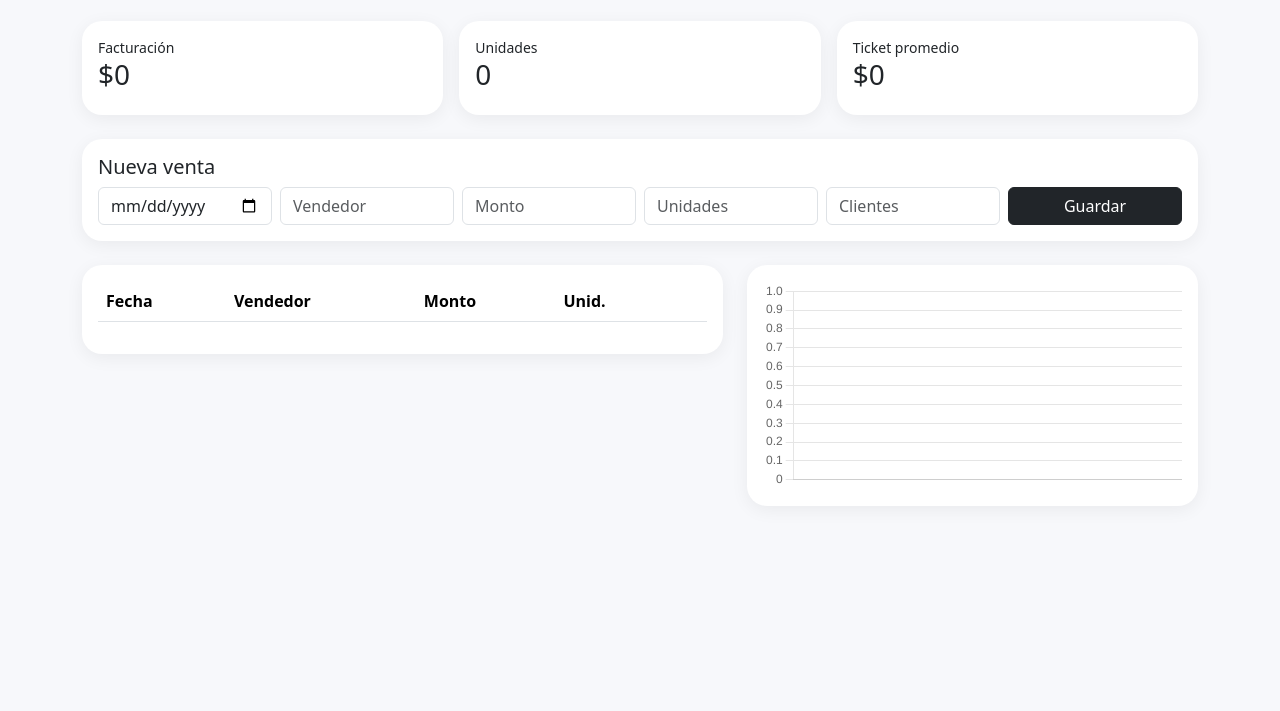
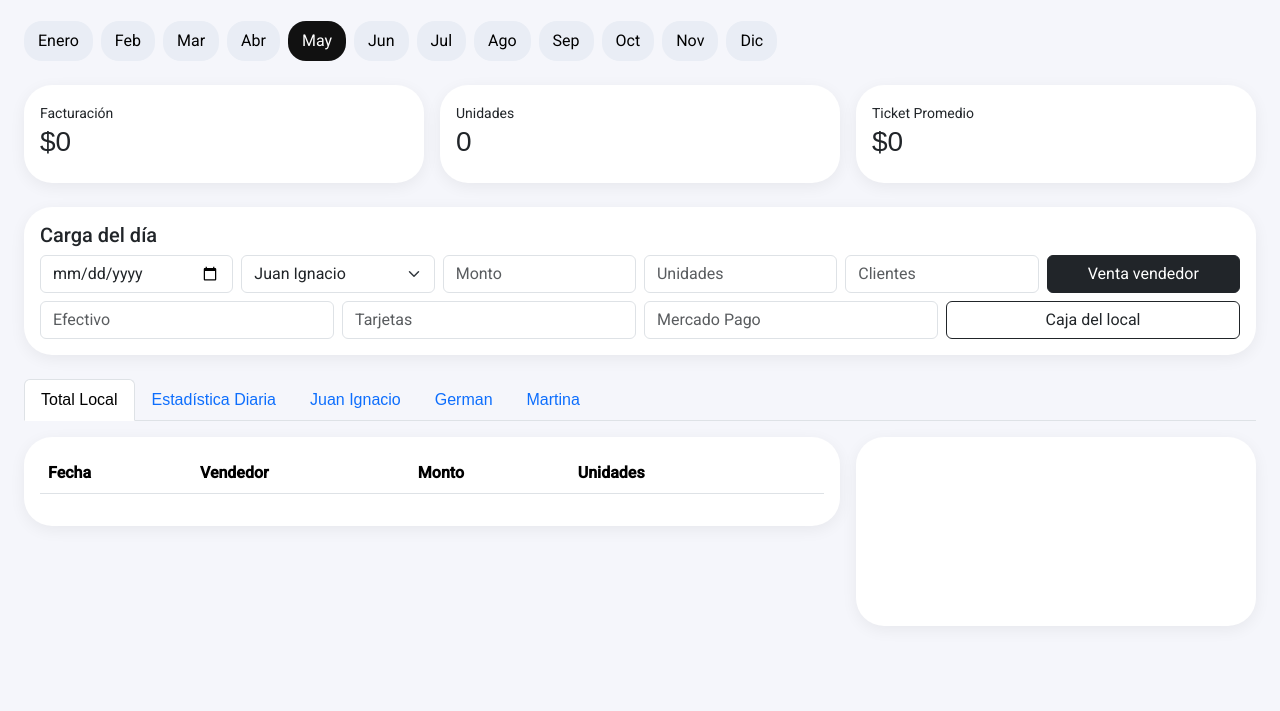
Before and after one commit to motolosgalle/control-ventas-omnni, a plain HTML site: page index.html in a window 1280 px wide. Shown: the part 89-800 px from the top of the page. Drawn offline with nearby package versions, Linux system fonts and the light colour scheme; a web font is replaced by a local one.

Commit message:
Update index.html

```diff
--- a/index.html
+++ b/index.html
@@ -1,147 +1,180 @@
 <!DOCTYPE html>
 <html lang="es">
 <head>
-  <meta charset="UTF-8" />
-  <meta name="viewport" content="width=device-width, initial-scale=1.0" />
-  <title>Omni Sales Manager</title>
+<meta charset="UTF-8">
+<meta name="viewport" content="width=device-width, initial-scale=1.0">
+<title>Omni Sales Manager M3</title>
+<link href="https://fonts.googleapis.com/css2?family=Google+Sans:wght@400;500;700&family=Roboto:wght@400;500&display=swap" rel="stylesheet">
 <link href="https://cdn.jsdelivr.net/npm/bootstrap@5.3.3/dist/css/bootstrap.min.css" rel="stylesheet">
 <script src="https://cdn.jsdelivr.net/npm/chart.js"></script>
 <style>
-    body { background:#f7f8fb; }
-    .card-soft { border:none; border-radius:20px; box-shadow:0 4px 18px rgba(0,0,0,.06); }
-    .local-btn.active { font-weight:700; }
-    canvas { max-height:300px; }
+:root{--aldrey:#f57c00;--gallegos:#0288d1;}
+body{font-family:Roboto,sans-serif;background:#f5f6fb}
+h1,h2,h3,.nav-link{font-family:'Google Sans',sans-serif}
+.card-m3{background:white;border:none;border-radius:28px;box-shadow:0 4px 16px rgba(0,0,0,.06)}
+.month-chip{border:none;padding:8px 14px;border-radius:18px;background:#e9edf5;margin-right:8px}
+.month-chip.active{background:#111;color:white}
 </style>
 </head>
 <body>
-<div class="container py-4">
+<div class="container-fluid p-4">
+
 <div class="d-flex justify-content-between align-items-center mb-4">
   <div>
-      <h1 class="h3 mb-1">Omni Sales Manager</h1>
-      <small class="text-muted">Control de Aldrey y Gallegos</small>
+    <h2 class="mb-0">Omni Sales Manager</h2>
+    <small id="statusBar"></small>
   </div>
   <div class="btn-group">
-      <button class="btn btn-outline-dark local-btn" onclick="setLocal('aldrey')">Aldrey</button>
-      <button class="btn btn-outline-dark local-btn" onclick="setLocal('gallegos')">Gallegos</button>
+    <button class="btn btn-outline-dark" onclick="changeLocal('aldrey')">Aldrey</button>
+    <button class="btn btn-outline-dark" onclick="changeLocal('gallegos')">Gallegos</button>
   </div>
 </div>
 
+<div id="months" class="mb-4"></div>
+
 <div class="row g-3 mb-4">
-    <div class="col-md-4"><div class="card card-soft p-3"><small>Facturación</small><h3 id="kpiMoney">$0</h3></div></div>
-    <div class="col-md-4"><div class="card card-soft p-3"><small>Unidades</small><h3 id="kpiUnits">0</h3></div></div>
-    <div class="col-md-4"><div class="card card-soft p-3"><small>Ticket promedio</small><h3 id="kpiTicket">$0</h3></div></div>
+  <div class="col-md-4"><div class="card-m3 p-3"><small>Facturación</small><h3 id="kpiMoney">$0</h3></div></div>
+  <div class="col-md-4"><div class="card-m3 p-3"><small>Unidades</small><h3 id="kpiUnits">0</h3></div></div>
+  <div class="col-md-4"><div class="card-m3 p-3"><small>Ticket Promedio</small><h3 id="kpiTicket">$0</h3></div></div>
 </div>
 
-  <div class="card card-soft p-3 mb-4">
-    <h5>Nueva venta</h5>
+<div class="card-m3 p-3 mb-4">
+<h5>Carga del día</h5>
+<div class="row g-2 mb-2">
+  <div class="col-md-2"><input id="fDate" type="date" class="form-control" required></div>
+  <div class="col-md-2"><select id="fVendor" class="form-select"></select></div>
+  <div class="col-md-2"><input id="fAmount" type="number" placeholder="Monto" class="form-control"></div>
+  <div class="col-md-2"><input id="fUnits" type="number" placeholder="Unidades" class="form-control"></div>
+  <div class="col-md-2"><input id="fClients" type="number" placeholder="Clientes" class="form-control"></div>
+  <div class="col-md-2"><button class="btn btn-dark w-100" onclick="addSale()">Venta vendedor</button></div>
+</div>
 <div class="row g-2">
-      <div class="col-md-2"><input id="fDate" type="date" class="form-control"></div>
-      <div class="col-md-2"><input id="fVendor" placeholder="Vendedor" class="form-control"></div>
-      <div class="col-md-2"><input id="fAmount" placeholder="Monto" type="number" class="form-control"></div>
-      <div class="col-md-2"><input id="fUnits" placeholder="Unidades" type="number" class="form-control"></div>
-      <div class="col-md-2"><input id="fClients" placeholder="Clientes" type="number" class="form-control"></div>
-      <div class="col-md-2"><button class="btn btn-dark w-100" onclick="addSale()">Guardar</button></div>
+  <div class="col-md-3"><input id="cCash" type="number" placeholder="Efectivo" class="form-control"></div>
+  <div class="col-md-3"><input id="cCards" type="number" placeholder="Tarjetas" class="form-control"></div>
+  <div class="col-md-3"><input id="cMP" type="number" placeholder="Mercado Pago" class="form-control"></div>
+  <div class="col-md-3"><button class="btn btn-outline-dark w-100" onclick="saveClosure()">Caja del local</button></div>
 </div>
 </div>
 
-  <div class="row g-4">
-    <div class="col-lg-7">
-      <div class="card card-soft p-3">
-        <table class="table" id="salesTable">
-          <thead><tr><th>Fecha</th><th>Vendedor</th><th>Monto</th><th>Unid.</th><th></th></tr></thead>
-          <tbody></tbody>
+<ul class="nav nav-tabs mb-3" id="tabs">
+  <li class="nav-item"><button class="nav-link active" data-bs-toggle="tab" data-bs-target="#tabTotal">Total Local</button></li>
+  <li class="nav-item"><button class="nav-link" data-bs-toggle="tab" data-bs-target="#tabDaily">Estadística Diaria</button></li>
+</ul>
+
+<div class="tab-content">
+  <div class="tab-pane fade show active" id="tabTotal">
+    <div class="row g-3">
+      <div class="col-lg-8">
+        <div class="card-m3 p-3">
+          <table class="table">
+            <thead><tr><th>Fecha</th><th>Vendedor</th><th>Monto</th><th>Unidades</th><th></th></tr></thead>
+            <tbody id="salesBody"></tbody>
           </table>
         </div>
       </div>
-    <div class="col-lg-5">
-      <div class="card card-soft p-3">
-        <canvas id="salesChart"></canvas>
+      <div class="col-lg-4"><div class="card-m3 p-3"><canvas id="chartMain"></canvas></div></div>
     </div>
+  </div>
+  <div class="tab-pane fade" id="tabDaily">
+    <div class="card-m3 p-3" id="dailyBox"></div>
+  </div>
+  <div class="tab-pane fade" id="tabSeller">
+    <div class="card-m3 p-3">
+      <h4 id="sellerTitle"></h4>
+      <div id="sellerMetrics"></div>
+      <canvas id="sellerChart"></canvas>
     </div>
   </div>
 </div>
 
+</div>
+
 <script>
-const DB_KEY = 'omni_sales_v2';
-const state = {
-  local: localStorage.getItem('lastLocal') || 'aldrey',
-  db: JSON.parse(localStorage.getItem(DB_KEY)) || { sales: [] },
-  chart: null
-};
+const staff={aldrey:['Juan Ignacio','German','Martina'],gallegos:['Lucas','German','Helena']};
+const months=['Enero','Feb','Mar','Abr','May','Jun','Jul','Ago','Sep','Oct','Nov','Dic'];
+const state={local:'aldrey',month:new Date().getMonth(),db:JSON.parse(localStorage.getItem('omni_pro'))||{sales:[],closures:[]},mainChart:null,sellerChart:null};
 
-function saveDB(){
-  localStorage.setItem(DB_KEY, JSON.stringify(state.db));
-  localStorage.setItem('lastLocal', state.local);
+function saveDB(){localStorage.setItem('omni_pro',JSON.stringify(state.db))}
+
+function changeLocal(local){state.local=local; resetSellerTabs(); render();}
+function changeMonth(m){state.month=m; resetSellerTabs(); render();}
+
+function resetSellerTabs(){document.querySelectorAll('.seller-tab').forEach(x=>x.remove())}
+
+function buildMonths(){
+document.getElementById('months').innerHTML=months.map((m,i)=>`<button class="month-chip ${i===state.month?'active':''}" onclick="changeMonth(${i})">${m}</button>`).join('')
 }
 
-function setLocal(local){
-  state.local = local;
-  saveDB();
-  render();
+function buildSellerTabs(){
+resetSellerTabs();
+const tabs=document.getElementById('tabs');
+staff[state.local].forEach(name=>{
+const li=document.createElement('li');
+li.className='nav-item seller-tab';
+li.innerHTML=`<button class="nav-link" data-bs-toggle="tab" data-bs-target="#tabSeller" onclick="renderSeller('${name}')">${name}</button>`;
+tabs.appendChild(li);
+});
+document.getElementById('fVendor').innerHTML=staff[state.local].map(v=>`<option>${v}</option>`).join('')
 }
 
 function addSale(){
 state.db.sales.push({
-    id: Date.now(),
-    local: state.local,
-    date: document.getElementById('fDate').value,
-    vendor: document.getElementById('fVendor').value,
-    amount: Number(document.getElementById('fAmount').value || 0),
-    units: Number(document.getElementById('fUnits').value || 0),
-    clients: Number(document.getElementById('fClients').value || 1)
+id:Date.now(),local:state.local,month:state.month,
+date:fDate.value,vendor:fVendor.value,
+amount:+fAmount.value||0,units:+fUnits.value||0,clients:+fClients.value||1
 });
-  saveDB();
-  render();
+saveDB(); render();
 }
 
-function removeSale(id){
-  state.db.sales = state.db.sales.filter(x => x.id !== id);
-  saveDB();
-  render();
+function saveClosure(){
+state.db.closures=state.db.closures.filter(x=>!(x.local===state.local && x.month===state.month && x.date===fDate.value));
+state.db.closures.push({
+local:state.local,month:state.month,date:fDate.value,
+total:(+cCash.value||0)+(+cCards.value||0)+(+cMP.value||0)
+});
+saveDB(); render();
 }
 
+function removeSale(id){state.db.sales=state.db.sales.filter(x=>x.id!==id); saveDB(); render();}
+
 function render(){
-  document.querySelectorAll('.local-btn').forEach(btn => {
-    btn.classList.toggle('active', btn.textContent.toLowerCase() === state.local);
+buildMonths(); buildSellerTabs();
+document.getElementById('statusBar').textContent=`Operando: ${state.local.toUpperCase()} · ${months[state.month]}`;
+const sales=state.db.sales.filter(x=>x.local===state.local && x.month===state.month);
+const closures=state.db.closures.filter(x=>x.local===state.local && x.month===state.month);
+
+const money=sales.reduce((a,b)=>a+b.amount,0);
+const units=sales.reduce((a,b)=>a+b.units,0);
+const clients=sales.reduce((a,b)=>a+b.clients,0);
+
+kpiMoney.textContent='$'+money.toLocaleString();
+kpiUnits.textContent=units;
+kpiTicket.textContent='$'+(clients?Math.round(money/clients):0).toLocaleString();
+
+salesBody.innerHTML=sales.map(s=>`<tr><td>${s.date}</td><td>${s.vendor}</td><td>$${s.amount.toLocaleString()}</td><td>${s.units}</td><td><button class='btn btn-sm btn-danger' onclick='removeSale(${s.id})'>X</button></td></tr>`).join('');
+
+const daily={};
+sales.forEach(s=>{
+if(!daily[s.date]) daily[s.date]={money:0,units:0};
+daily[s.date].money+=s.amount; daily[s.date].units+=s.units;
 });
+closures.forEach(c=>{if(!daily[c.date]) daily[c.date]={money:0,units:0}; daily[c.date].closure=c.total;});
 
-  const sales = state.db.sales.filter(x => x.local === state.local);
+dailyBox.innerHTML=Object.keys(daily).map(d=>`<div class='border-bottom py-2'>${d} | Venta $${daily[d].money.toLocaleString()} | Caja $${(daily[d].closure||0).toLocaleString()}</div>`).join('');
+}
 
-  const money = sales.reduce((a,b) => a + b.amount, 0);
-  const units = sales.reduce((a,b) => a + b.units, 0);
-  const clients = sales.reduce((a,b) => a + b.clients, 0);
+function renderSeller(name){
+const sales=state.db.sales.filter(x=>x.local===state.local && x.month===state.month && x.vendor===name);
+const money=sales.reduce((a,b)=>a+b.amount,0);
+const units=sales.reduce((a,b)=>a+b.units,0);
+const clients=sales.reduce((a,b)=>a+b.clients,0);
 
-  document.getElementById('kpiMoney').textContent = '$' + money.toLocaleString();
-  document.getElementById('kpiUnits').textContent = units;
-  document.getElementById('kpiTicket').textContent = '$' + (clients ? Math.round(money/clients) : 0).toLocaleString();
-
-  document.querySelector('#salesTable tbody').innerHTML = sales.slice().reverse().map(s => `
-    <tr>
-      <td>${s.date}</td>
-      <td>${s.vendor}</td>
-      <td>$${s.amount.toLocaleString()}</td>
-      <td>${s.units}</td>
-      <td><button class="btn btn-sm btn-outline-danger" onclick="removeSale(${s.id})">X</button></td>
-    </tr>
-  `).join('');
-
-  const vendorMap = {};
-  sales.forEach(s => vendorMap[s.vendor] = (vendorMap[s.vendor] || 0) + s.amount);
-
-  const ctx = document.getElementById('salesChart');
-  if(state.chart) state.chart.destroy();
-
-  state.chart = new Chart(ctx, {
-    type:'bar',
-    data:{
-      labels:Object.keys(vendorMap),
-      datasets:[{ data:Object.values(vendorMap) }]
-    },
-    options:{ plugins:{ legend:{ display:false } } }
-  });
+sellerTitle.textContent=name;
+sellerMetrics.innerHTML=`Facturado: $${money.toLocaleString()} | Unidades: ${units} | Ticket: $${clients?Math.round(money/clients):0}`;
 }
 
 render();
 </script>
+<script src="https://cdn.jsdelivr.net/npm/bootstrap@5.3.3/dist/js/bootstrap.bundle.min.js"></script>
 </body>
 </html>
```
Lines whose indentation alone changed are shown as unchanged.
